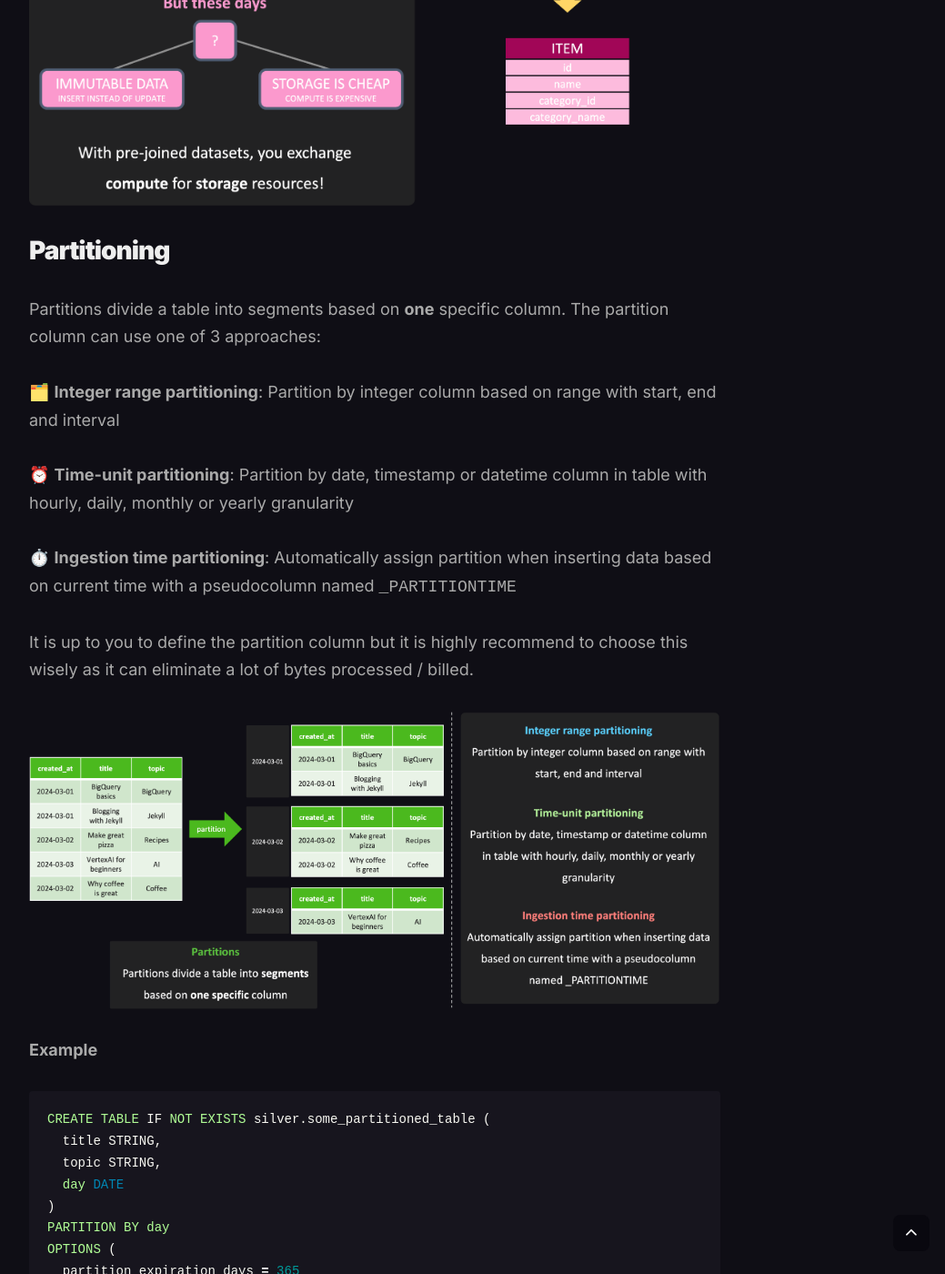
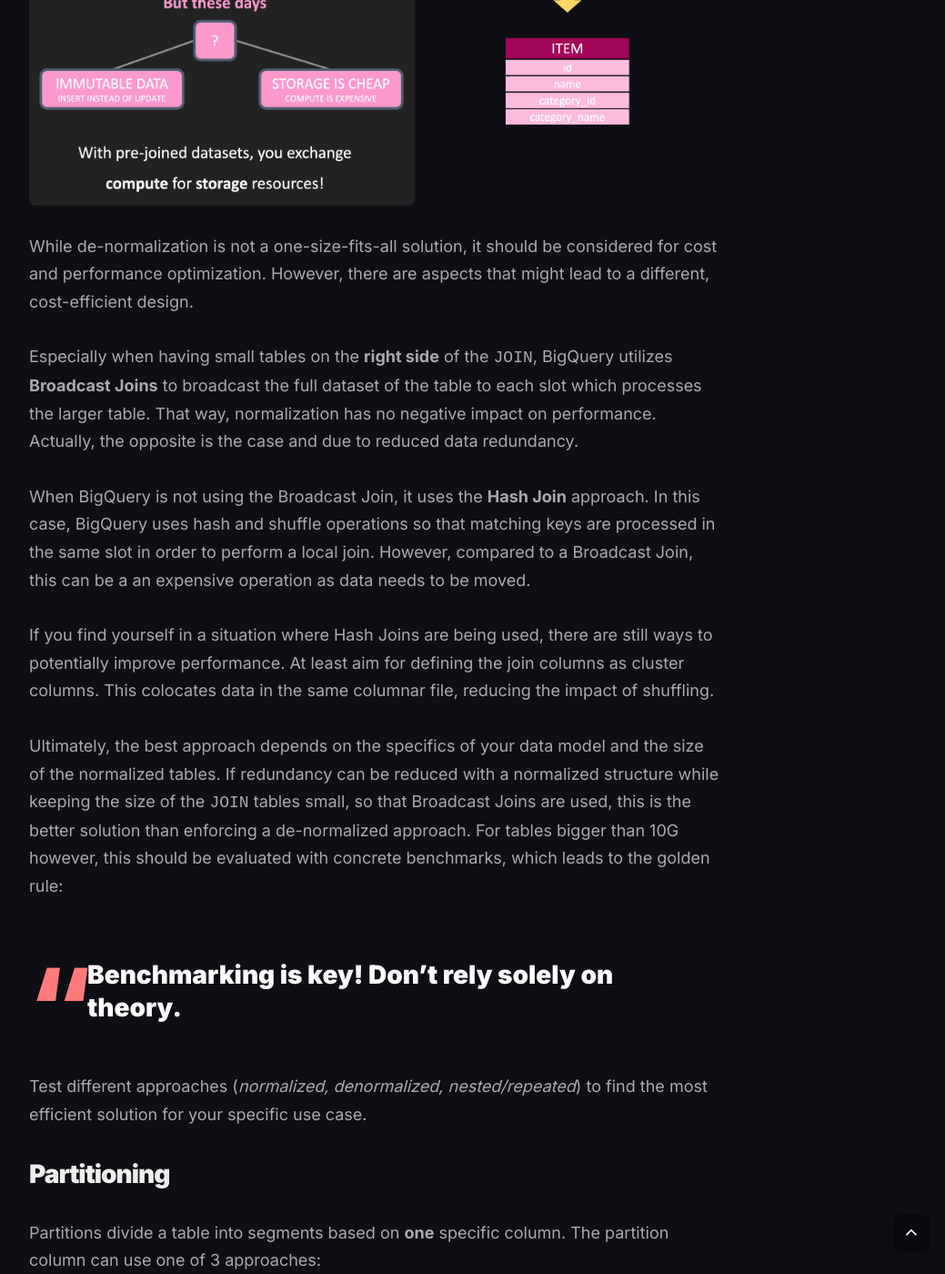
Before and after one commit to vojay-dev/vojay-dev.github.io, a Jekyll site: the page built from _posts/2024-03-03-bigquery-guide.md, in a window 1280 px wide and 1400 px high, scrolled down 12036 px. Shown: the whole window at 91% size, without its empty margins (228-1267 px from the left). Built offline with Jekyll 4.4.1, drawn with Linux system fonts in a browser that asks for light colours; nearby versions of some CDN libraries; the table of contents is made by our own code; some of the changed text lies outside the part shown.

Commit message:
Incorporate feedback

```diff
--- a/_posts/2024-03-03-bigquery-guide.md
+++ b/_posts/2024-03-03-bigquery-guide.md
@@ -156,6 +156,20 @@ Also, storage is much cheaper than compute and that means:
 > With pre-joined datasets, you exchange compute for storage resources!
 
 ![de-normalization example]({{site.baseurl}}/images/blog/2024-03-03-04.png)
+
+While de-normalization is not a one-size-fits-all solution, it should be considered for cost and performance optimization. However, there are aspects that might lead to a different, cost-efficient design.
+
+Especially when having small tables on the **right side** of the `JOIN`, BigQuery utilizes **Broadcast Joins** to broadcast the full dataset of the table to each slot which processes the larger table. That way, normalization has no negative impact on performance. Actually, the opposite is the case and due to reduced data redundancy.
+
+When BigQuery is not using the Broadcast Join, it uses the **Hash Join** approach. In this case, BigQuery uses hash and shuffle operations so that matching keys are processed in the same slot in order to perform a local join. However, compared to a Broadcast Join, this can be a an expensive operation as data needs to be moved.
+
+If you find yourself in a situation where Hash Joins are being used, there are still ways to potentially improve performance. At least aim for defining the join columns as cluster columns. This colocates data in the same columnar file, reducing the impact of shuffling.
+
+Ultimately, the best approach depends on the specifics of your data model and the size of the normalized tables. If redundancy can be reduced with a normalized structure while keeping the size of the `JOIN` tables small, so that Broadcast Joins are used, this is the better solution than enforcing a de-normalized approach. For tables bigger than 10G however, this should be evaluated with concrete benchmarks, which leads to the golden rule:
+
+> Benchmarking is key! Don’t rely solely on theory.
+
+Test different approaches (_normalized, denormalized, nested/repeated_) to find the most efficient solution for your specific use case.
 
 ## Partitioning
 
```
